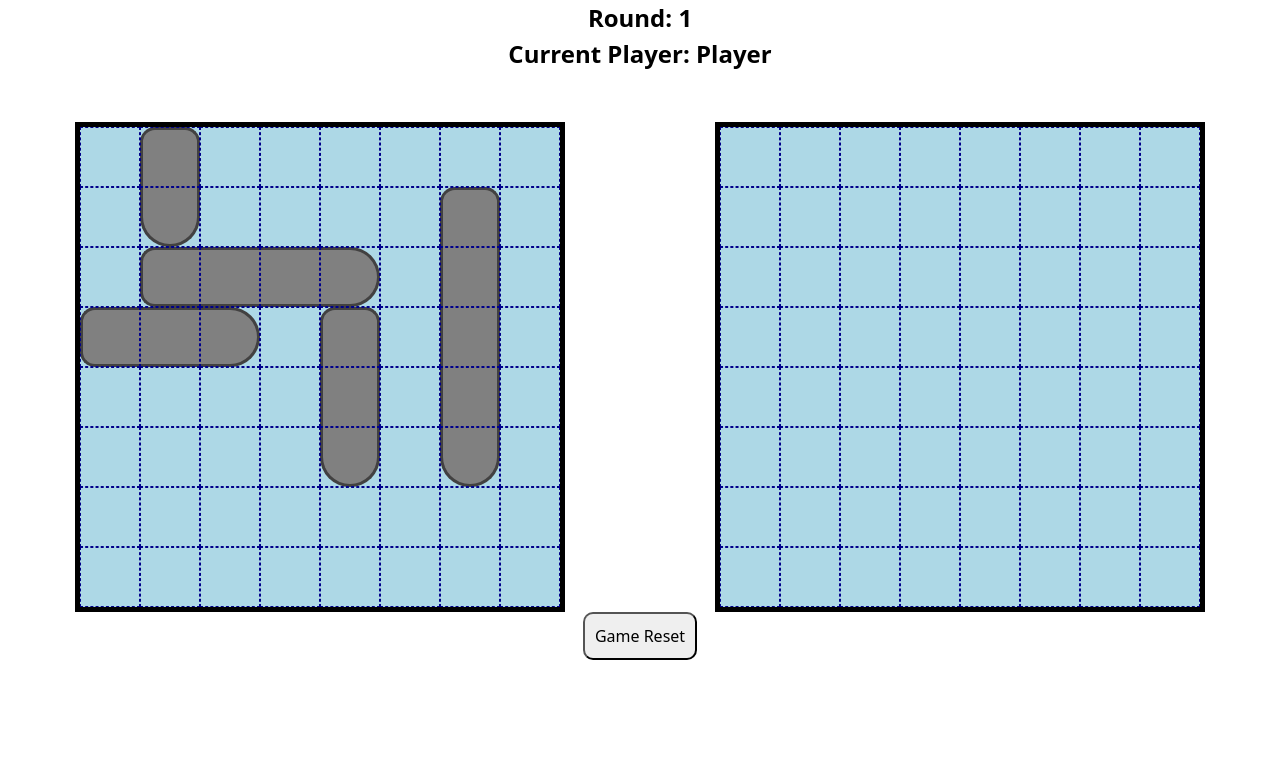
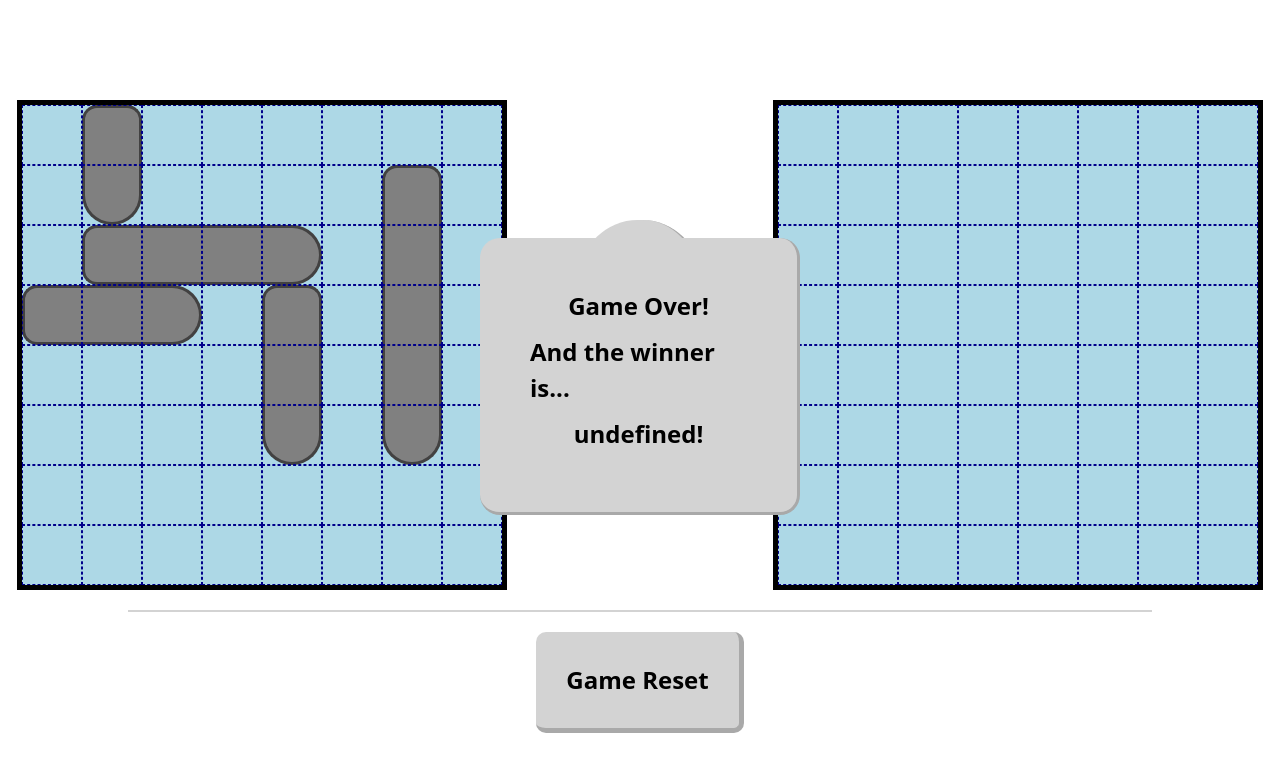
Before and after one commit to jonnymortemore/odin-project-battleship, a website built with webpack: page src/template.html in a window 1280 px wide. Built offline with nearby package versions, Linux system fonts and the light colour scheme.

Commit message:
update: css styling and html reorganisation

```diff
--- a/src/domController.js
+++ b/src/domController.js
@@ -25,6 +25,7 @@ export class DomController {
         this.bs.addDomController(this);
         this.createGameBoard(this.bs.mapSize, document.querySelector("#active_gameboard"), this.bs.player1, true);
         this.createGameBoard(this.bs.mapSize, document.querySelector("#enemy_gameboard"), this.bs.player2, false);
+        this.updateGameDetails(1, this.bs.player1.name);
     }
 
     #createShipElements(el, player, x, y, immediateHit) {
@@ -154,16 +155,16 @@ export class DomController {
     }
 
     updateGameDetails(round, playerName) {
-        document.querySelector(".round-counter").innerText = "Round: " + round;
-        document.querySelector(".player-turn").innerText = "Current Player: " + playerName
+        document.querySelector(".round-counter").innerText = round;
+        document.querySelector(".player-turn").innerText = playerName;
     }
 
     triggerGameEnd(winner) {
         //show victory popup
-        const victoryElement = document.querySelector(".victory");
-        victoryElement.hidden = false;
-        victoryElement.style.display = "flex"
-        victoryElement.innerText = `Winner: ${winner}!`
+        const victoryContainer = document.querySelector(".victory-container");
+        victoryContainer.hidden = false;
+        victoryContainer.style.display = "flex"
+        document.querySelector("#victory").innerText = `${winner}!`;
         //can't use boards anymore
         document.querySelector('#gameboards').style.pointerEvents = 'none';
     }
@@ -174,7 +175,7 @@ export class DomController {
             div.innerHTML = "";
         })
         //hide victory popup
-        const victoryElement = document.querySelector(".victory");
+        const victoryElement = document.querySelector(".victory-container");
         victoryElement.hidden = false;
         victoryElement.style.display = "none";
         //reactivate boards
--- a/src/index.js
+++ b/src/index.js
@@ -5,4 +5,4 @@ import "./styles.css" // all css files need to be imported into js
 
 import { DomController } from "../src/domController.js"
 
-new DomController();
+new DomController().triggerGameEnd();
--- a/src/ship.js
+++ b/src/ship.js
@@ -256,8 +256,8 @@ export class Battleships {
         ];
         this.turnCounter = 1;
 
-        this.player1 = new Player(1, "Player", this.mapSize, "player");
-        this.player2 = new Player(2, "CPU", this.mapSize, "cpu");
+        this.player1 = new Player(1, "You", this.mapSize, "player");
+        this.player2 = new Player(2, "Computer", this.mapSize, "cpu");
 
         this.player1.gameboard.setupShipStartingPositions(this.presetShips);
         this.player2.gameboard.setupShipStartingPositions(this.presetShips);
@@ -285,7 +285,6 @@ export class Battleships {
                 this.activePlayer.name,
             );
         }
-
         this.startTurn();
     }
 
--- a/src/styles.css
+++ b/src/styles.css
@@ -60,27 +60,17 @@ body {
   flex-direction: column;
   align-items: center;
   justify-content: center;
-}
-
-.game-details {
-  display: flex;
-  flex-direction: column;
-  justify-content: center;
-  align-items: center;
-  width: 100%;
-}
-
-.game-details * {
   font-weight: bold;
   font-size: 1.5em;
 }
+
 
 #gameboards {
   display: flex;
   flex-direction: row;
   justify-content: space-around;
   align-items: center;
-  margin-top: 50px;
+  margin-top: 100px;
   width: 100%;
 }
 
@@ -197,23 +187,87 @@ body {
 
 
 
-.victory {
+/* UI */
+.round-container {
+  display: flex;
+  flex-direction: column;
+  align-items: center;
+  justify-content: center;
+  background-color: lightgray;
+  padding: 20px;
+  border-radius: 100px;
+  margin-bottom: 20px;
+  border-right: 3px solid darkgray;
+  border-bottom: 3px solid darkgray;
+
+}
+
+.player-turn-container {
+  display: flex;
+  flex-direction: column;
+  align-items: center;
+  justify-content: center;
+  background-color: lightgray;
+  padding: 20px;
+  border-radius: 20px;
+  border-right: 3px solid darkgray;
+  border-bottom: 3px solid darkgray;
+
+}
+
+.game-details {
+  display: flex;
+  flex-direction: column;
+  justify-content: space-between;
+  align-items: center;
+  height: 100%;
+}
+
+.button-container {
+  display: flex;
+  align-items: center;
+  justify-content: center;
+  width: 80%;
+  margin-top: 20px;
+  border-top: 2px solid lightgray;
+  padding: 20px;
+}
+
+button {
+  border-radius: 10px;
+  padding: 30px;
+  background-color: lightgray;
+  border: none;
+  border-bottom: 5px solid darkgray;
+  border-right: 5px solid darkgray;
+
+}
+
+button:hover {
+  background-color: grey;
+  color: white;
+  border-color: rgb(60, 60, 60);
+}
+
+button:active {
+  background-color: rgb(60, 60, 60);
+  border: none;
+}
+
+.victory-container {
   border: 2px solid var(--border);
   position: absolute;
-  background-color: white;
+  background-color: lightgrey;
   width: 25%;
-  flex-direction: row;
+  flex-direction: column;
   align-items: center;
   justify-content: center;
   padding: 50px;
   border-radius: 20px;
+  border-right: 3px solid darkgray;
+  border-bottom: 3px solid darkgray;
 }
 
-button {
-  border-radius: 10px;
-  padding: 10px;
+.victory-container * {
+  margin-bottom: 10px;
 }
-
-button:active {
-  background-color: grey;
-}
--- a/src/template.html
+++ b/src/template.html
@@ -6,15 +6,28 @@
     <title>Document</title>
 </head>
 <body>
-    <div class="game-details">
-        <div class="round-counter">Round: 1</div>
-        <div class="player-turn">Current Player: Player</div>
-    </div>
+
     <div id="gameboards">
         <div class="gameboard" id="active_gameboard"></div>
+        <div class="game-details">
+            <div class="round-container">
+                <div class="round-header">Round</div>
+                <div class="round-counter"></div>
+            </div>
+            <div class="player-turn-container">
+                <div class="player-turn-header">Current Turn</div>
+                <div class="player-turn"></div>
+            </div>
+        </div>
         <div class="gameboard" id="enemy_gameboard"></div>
     </div>
-    <div class="victory" hidden></div>
-    <button id="reset_button">Game Reset</button>
+    <div class="victory-container" hidden>
+        <div>Game Over!</div>
+        <div>And the winner is...</div>
+        <div id="victory"></div>
+    </div>
+    <div class="button-container">
+        <button id="reset_button">Game Reset</button>
+    </div>
 </body>
 </html>
```
